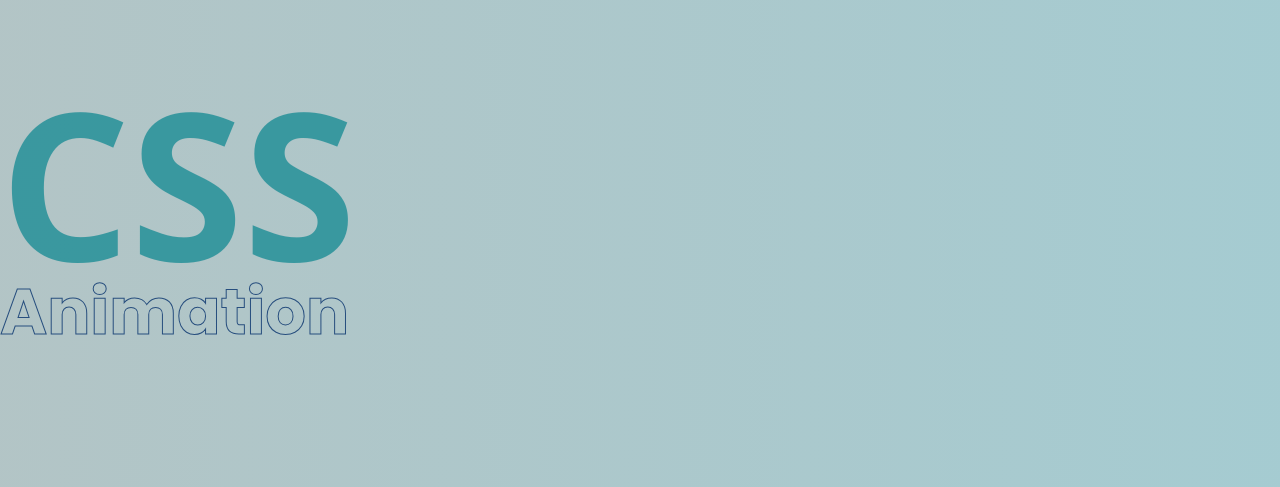
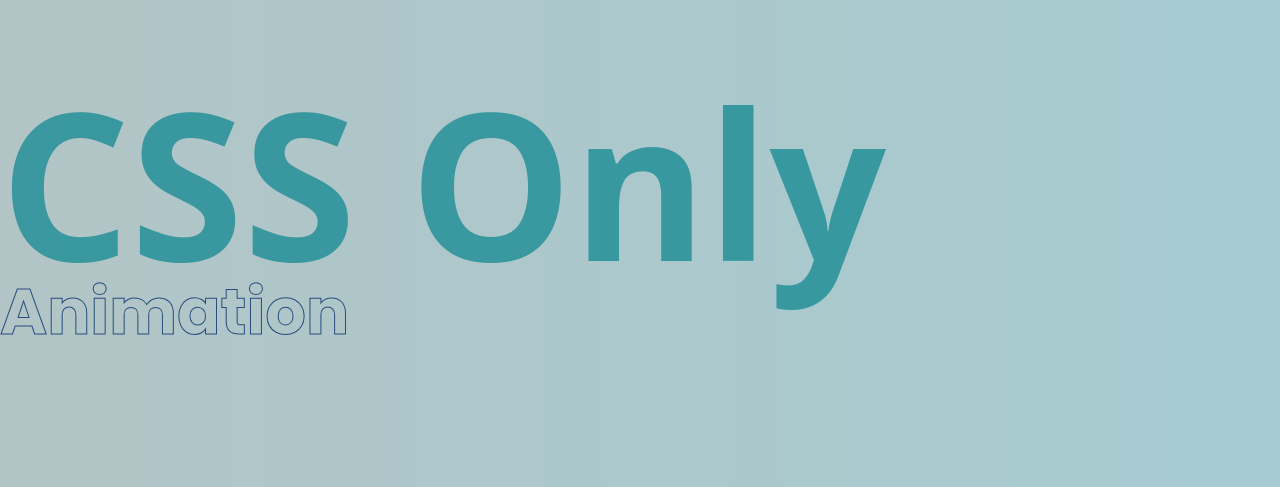
Before and after one commit to khade2004/mini-project, a plain HTML site: page index.html in a window 1280 px wide. Shown: the top 487 px of the page. Drawn offline with Linux system fonts and the light colour scheme; a web font is replaced by a local one.

Commit message:
CSS to CSS Only

```diff
--- a/index.html
+++ b/index.html
@@ -9,7 +9,7 @@
 <body>
     <header>
         <div class="nav">
-            <h1>CSS </h1>
+            <h1>CSS Only</h1>
             <h2>Animation</h2>
         </div>
     </header>
```
